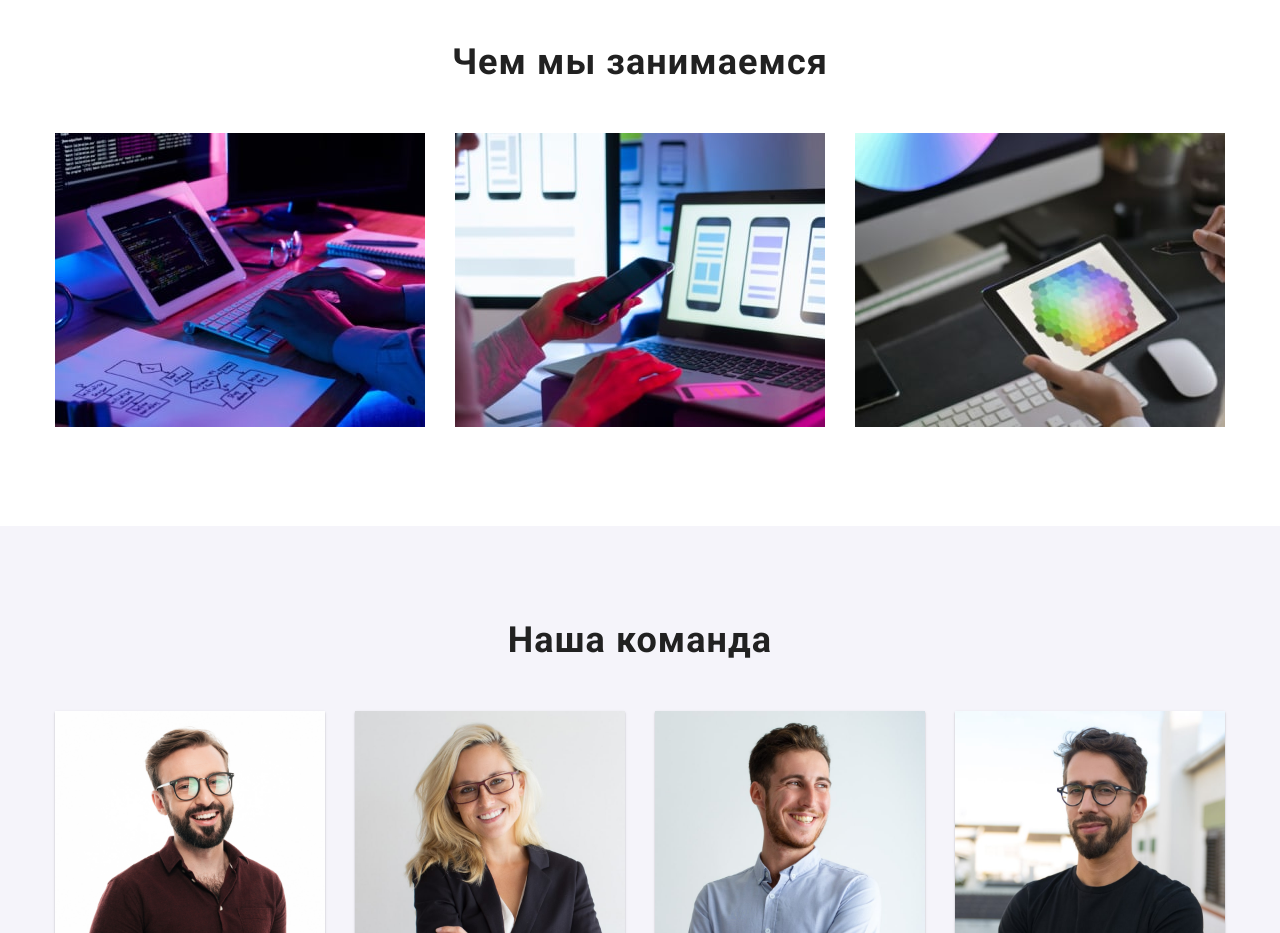
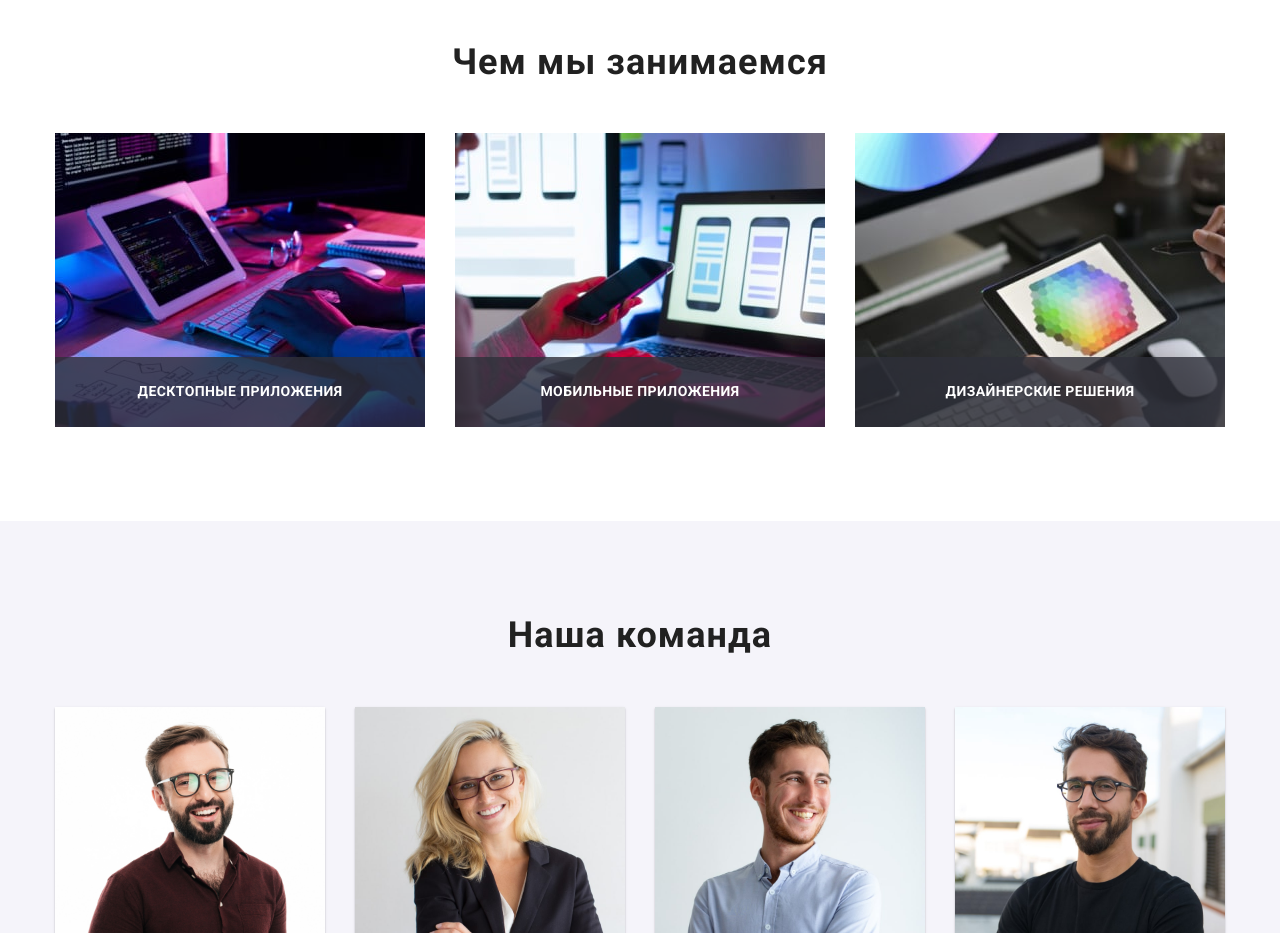
Before and after one commit to ArchiDem0303/goit-markup-hw-05, a plain HTML site: page index.html in a window 1280 px wide. Shown: the part 1140-2073 px from the top of the page. Drawn offline with nearby package versions, Linux system fonts and the light colour scheme.

Commit message:
business section

```diff
--- a/css/styles.css
+++ b/css/styles.css
@@ -261,6 +261,27 @@ body {
 }
 .business-item {
     margin-right: 30px;
+    position: relative;
+    display: flex;
+}
+.business-item-subtext {
+    margin-top: 224px;
+    position: absolute;
+    width: 370px;
+    height: 70px;
+    display: flex;
+    justify-content: center;
+    align-items: center;
+    background-color: rgba(47, 48, 58, 0.8);
+}
+.business-item-text {
+    font-weight: bold;
+    font-size: 14px;
+    line-height: 1.14;
+    text-align: center;
+    letter-spacing: 0.03em;
+    text-transform: uppercase;
+    color: var(--header-text-color1);
 }
 /*-------------------OUR TEAM------------*/
 .team-section {
--- a/index.html
+++ b/index.html
@@ -115,8 +115,20 @@
                     <h2 class="business">Чем мы занимаемся</h2>
                     <ul class="business-list list">
                         <li class="business-item"><img src="./images/work-process-img1.jpg" alt="написание кода" width="370" height="294"></li>
-                        <li class="business-item"><img src="./images/work-process-img2.jpg" alt="выбор макета" width="370" height="294"></li>
-                        <li class="business-item"><img src="./images/work-process-img3.jpg" alt="выбор цвета" width="370" height="294"></li>
+                            <div class="business-item-subtext">
+                            <p class="business-item-text">ДЕСКТОПНЫЕ ПРИЛОЖЕНИЯ</p>
+                            </div>
+                        <li class="business-item"><img src="./images/work-process-img2.jpg" alt="выбор макета" width="370" height="294">
+                            <div class="business-item-subtext">
+                            <p class="business-item-text">МОБИЛЬНЫЕ ПРИЛОЖЕНИЯ</p>
+                            </div>
+                        </li>
+                        <li class="business-item"><img src="./images/work-process-img3.jpg" alt="выбор цвета" width="370" height="294">
+                            <div class="business-item-subtext">
+                            <p class="business-item-text">ДИЗАЙНЕРСКИЕ РЕШЕНИЯ</p>
+                            </div>
+                        </li>
+
                     </ul>
                 </div>
             </section>
```
